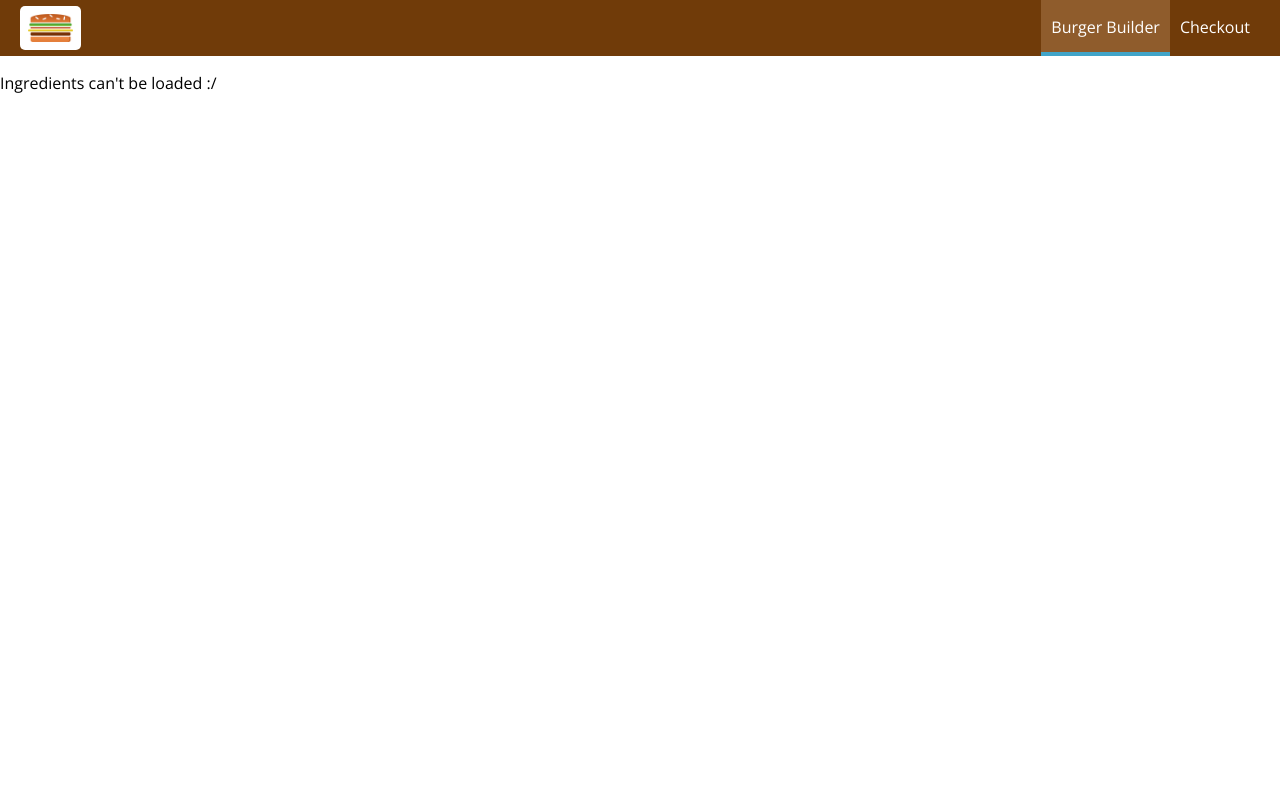
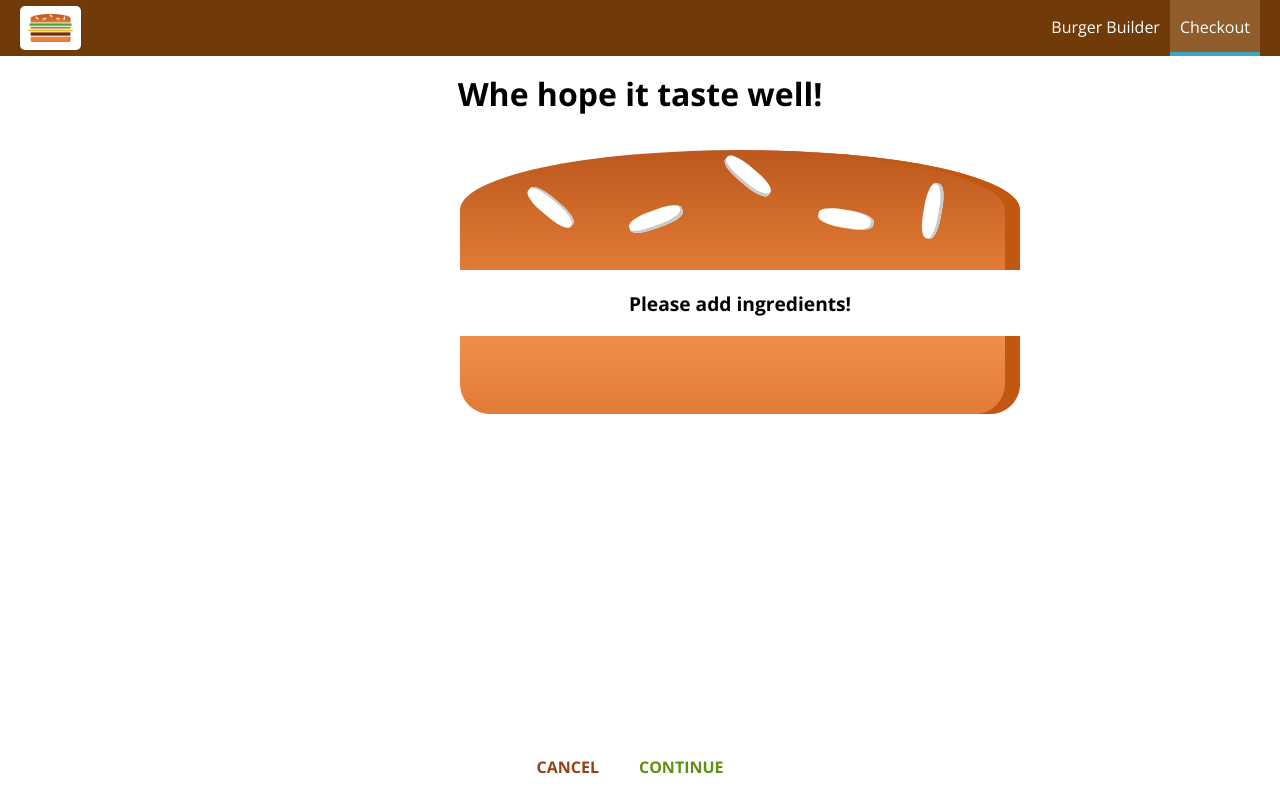
Before and after one commit to cristobalgvera/react-learning, a React (Create React App) app: page /checkout in a window 1280 px wide. Built offline with nearby package versions, Linux system fonts and the light colour scheme; no server answers.

Commit message:
basic navigation routes and query params burger ingredients

```diff
--- a/package.json
+++ b/package.json
@@ -11,6 +11,7 @@
     "prop-types": "^15.7.2",
     "react": "^17.0.1",
     "react-dom": "^17.0.1",
+    "react-router-dom": "^5.2.0",
     "react-scripts": "4.0.0",
     "web-vitals": "^0.2.4"
   },
--- a/src/App.js
+++ b/src/App.js
@@ -1,14 +1,20 @@
 import React from "react";
+import { BrowserRouter, Redirect, Route, Switch } from "react-router-dom";
 
 import Layout from "./hoc/Layout/Layout";
 import BurgerBuilder from "./containers/BurgerBuilder/BurgerBuilder";
+import Checkout from "./containers/Checkout/Checkout";
 
 const App = () => (
-  <div>
+  <BrowserRouter>
     <Layout>
-      <BurgerBuilder />
+      <Switch>
+        <Route path="/checkout" component={Checkout} exact />
+        <Route path="/burger-builder" component={BurgerBuilder} exact />
+        <Redirect to="/burger-builder" />
+      </Switch>
     </Layout>
-  </div>
+  </BrowserRouter>
 );
 
 export default App;
--- a/src/components/Burger/Burger.jsx
+++ b/src/components/Burger/Burger.jsx
@@ -7,14 +7,14 @@ import BurgerIngredient from "./BurgerIngredient/BurgerIngredient";
 
 const Burger = ({ ingredients }) => {
   let ingredientsTags = Object.keys(ingredients)
-    .map((ingredient) => {
-      return [...Array(ingredients[ingredient])].map((_, i) => (
+    .map((ingredient) =>
+      [...Array(+ingredients[ingredient])].map((_, i) => (
         <BurgerIngredient
           key={`${ingredient}_${i}`}
           ingredient={capitalize(ingredient)}
         />
-      ));
-    })
+      ))
+    )
     .reduce((previous, current) => previous.concat(current), []);
 
   if (ingredientsTags.length === 0)
--- /dev/null
+++ b/src/components/CheckoutSummary/CheckoutSummary.jsx
@@ -0,0 +1,36 @@
+import React from "react";
+import PropTypes from "prop-types";
+
+import { CheckoutSummary as CheckoutSummaryStyle } from "./CheckoutSummary.module.scss";
+
+import Burger from "../Burger/Burger";
+import Button from "../UI/Button/Button";
+
+const CheckoutSummary = ({ ingredients, cancelled, continued }) => (
+  <div className={CheckoutSummaryStyle}>
+    <h1>Whe hope it taste well!</h1>
+    <div style={{ width: "100%", margin: "auto" }}>
+      <Burger ingredients={ingredients} />
+      <Button type="Danger" clicked={cancelled}>
+        CANCEL
+      </Button>
+      <Button type="Success" clicked={continued}>
+        CONTINUE
+      </Button>
+    </div>
+  </div>
+);
+
+const { func, number, shape } = PropTypes;
+CheckoutSummary.propTypes = {
+  ingredients: shape({
+    salad: number,
+    bacon: number,
+    cheese: number,
+    meat: number,
+  }).isRequired,
+  continued: func.isRequired,
+  cancelled: func.isRequired,
+};
+
+export default CheckoutSummary;
--- /dev/null
+++ b/src/components/CheckoutSummary/CheckoutSummary.module.scss
@@ -0,0 +1,9 @@
+.CheckoutSummary {
+  text-align: center;
+  width: 80%;
+  margin: auto;
+
+  @media (min-width: 600px) {
+    width: 500px;
+  }
+}
--- a/src/components/Navigation/NavigationItems/NavigationItem/NavigationItem.jsx
+++ b/src/components/Navigation/NavigationItems/NavigationItem/NavigationItem.jsx
@@ -3,21 +3,21 @@ import PropTypes from "prop-types";
 
 import {
   NavigationItem as NavigationItemStyle,
-  active as activeStyle,
+  active,
 } from "./NavigationItem.module.scss";
+import { NavLink } from "react-router-dom";
 
-const NavigationItem = ({ link, active, children }) => (
+const NavigationItem = ({ link, children }) => (
   <li className={NavigationItemStyle}>
-    <a href={link} className={active && activeStyle}>
+    <NavLink to={`${link}`} activeClassName={active}>
       {children}
-    </a>
+    </NavLink>
   </li>
 );
 
-const { string, bool } = PropTypes;
+const { string } = PropTypes;
 NavigationItem.propTypes = {
   link: string.isRequired,
-  active: bool,
 };
 
 export default NavigationItem;
--- a/src/components/Navigation/NavigationItems/NavigationItems.jsx
+++ b/src/components/Navigation/NavigationItems/NavigationItems.jsx
@@ -6,10 +6,8 @@ import NavigationItem from "./NavigationItem/NavigationItem";
 
 const NavigationItems = () => (
   <ul className={NavigationItemsStyle}>
-    <NavigationItem link="/" active>
-      Burger Builder
-    </NavigationItem>
-    <NavigationItem link="/">Checkout</NavigationItem>
+    <NavigationItem link="/burger-builder">Burger Builder</NavigationItem>
+    <NavigationItem link="/checkout">Checkout</NavigationItem>
   </ul>
 );
 
--- a/src/containers/BurgerBuilder/BurgerBuilder.jsx
+++ b/src/containers/BurgerBuilder/BurgerBuilder.jsx
@@ -1,5 +1,6 @@
 import React, { useEffect, useState } from "react";
 import axios from "../../services/axios-orders";
+import qs from "querystring";
 
 import Burger from "../../components/Burger/Burger";
 
@@ -10,6 +11,7 @@ import OrderSummary from "../../components/Burger/OrderSummary/OrderSummary";
 import WillBeClickedContext from "../../context/WillBeClickedContext/WillBeClickedContext";
 import Spinner from "../../components/UI/Spinner/Spinner";
 import withErrorHandler from "../../hoc/withErrorHandler/withErrorHandler";
+import { useHistory } from "react-router-dom";
 
 const INGREDIENT_PRICES = {
   salad: 1000,
@@ -26,6 +28,7 @@ const BurgerBuilder = () => {
   const [loading, setLoading] = useState(false);
   const [ingredients, setIngredients] = useState();
   const [error, setError] = useState(false);
+  const history = useHistory();
 
   useEffect(() => {
     setDisabledButtonsInfo(() => {
@@ -96,7 +99,6 @@ const BurgerBuilder = () => {
   };
 
   const purchaseHandler = () => {
-    // alert("You purchase a tasty burger!");
     const data = {
       ingredients: ingredients,
       price: price,
@@ -111,15 +113,20 @@ const BurgerBuilder = () => {
       },
       deliveryMethod: "PedidosYa",
     };
-    axios
-      .post("/orders.json", data)
-      .then((response) => console.log(response))
-      .catch((error) => console.log(error))
-      .finally(() => {
-        closePurchaseModal();
-        setLoading(false);
-      });
 
+    // axios
+    //   .post("/orders.json", data)
+    //   .then((response) => console.log(response))
+    //   .catch((error) => console.log(error))
+    //   .finally(() => {
+    //     closePurchaseModal();
+    //     setLoading(false);
+    //   });
+
+    history.push({
+      pathname: "/checkout",
+      search: qs.stringify(ingredients),
+    });
     setLoading(true);
   };
 
--- /dev/null
+++ b/src/containers/Checkout/Checkout.jsx
@@ -0,0 +1,42 @@
+import React from "react";
+import { useHistory, useLocation } from "react-router-dom";
+import CheckoutSummary from "../../components/CheckoutSummary/CheckoutSummary";
+
+const useQuery = (key) => new URLSearchParams(useLocation().search).get(key);
+
+const useQueryAll = () => {
+  let _entries = {};
+  const entries = new URLSearchParams(useLocation().search).entries();
+  for (let entry of entries)
+    _entries = {
+      ..._entries,
+      [entry[0]]: isNaN(+entry[1]) ? entry[1] : +entry[1],
+    };
+
+  return _entries;
+};
+
+const Checkout = () => {
+  const history = useHistory();
+  const ingredients = useQueryAll();
+
+  const cancelledChekoutHandler = () => {
+    history.goBack();
+  };
+
+  const continuedCheckoutHandler = () => {
+    alert("continued");
+  };
+
+  return (
+    <div>
+      <CheckoutSummary
+        ingredients={ingredients}
+        cancelled={cancelledChekoutHandler}
+        continued={continuedCheckoutHandler}
+      />
+    </div>
+  );
+};
+
+export default Checkout;
```
Also changed, not shown: 1 other file (tests, documents, lock files or other folders).
